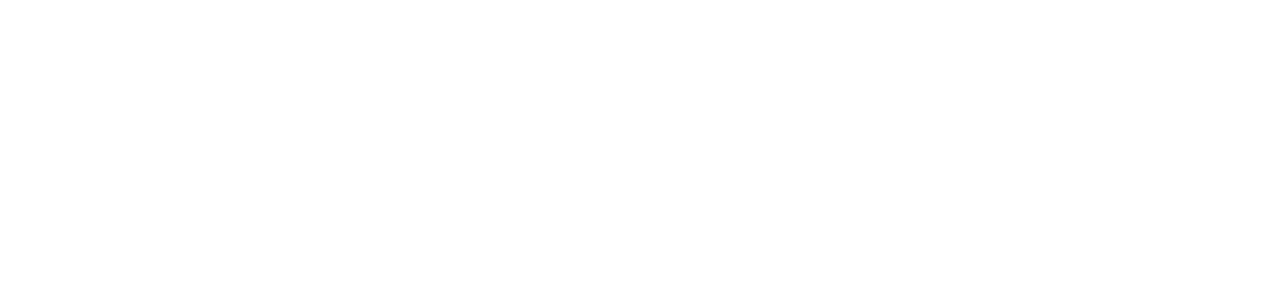
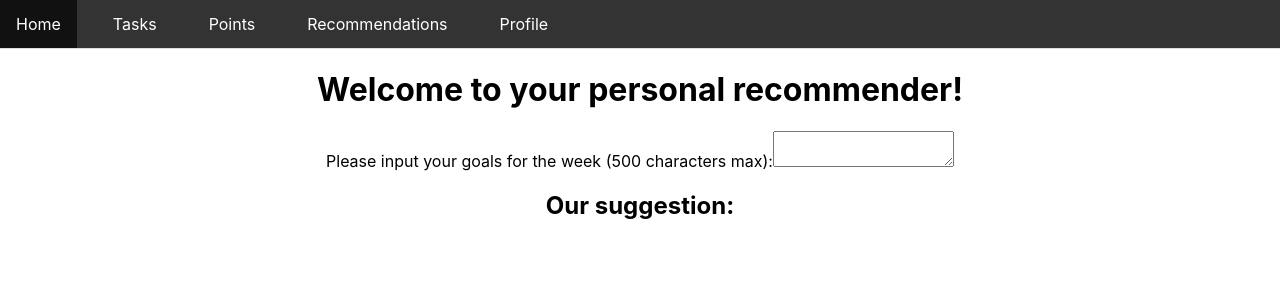
Before and after one commit to Rigpea/project_ada, a React (Create React App) app in the folder team/: page /recommendations in a window 1280 px wide. Before the commit this address had no page. Shown: the top 300 px of the page. Built offline with nearby package versions, Linux system fonts and the light colour scheme.

Commit message:
changes made

```diff
--- a/team/src/App.js
+++ b/team/src/App.js
@@ -5,6 +5,7 @@
 import SignupPage from './pages/SignupPage/SignupPage';
 import LoggedInPage from './pages/LoggedInPage/LoggedInPage';
 import ProfilePage from './pages/ProfilePage/ProfilePage';
+import Recommendations from './pages/Recommendations/Recommendations'
 
 const App = () => {
   return (
@@ -16,6 +17,7 @@
         <Route path="/signup" element={<SignupPage />} />
         <Route path="/loggedIn" element={<LoggedInPage />} />
         <Route path="/profilepage" element={<ProfilePage />} />
+        <Route path="/recommendations" element={<Recommendations />} />
       </Routes>
     </Router>
   );
--- /dev/null
+++ b/team/src/components/gpt.css
@@ -0,0 +1,39 @@
+.gpt-container {
+    display: flex;
+    flex-direction: column;
+    align-items: center;
+  }
+
+  .input-textbox{
+    width: 80%;
+    padding: 10px;
+    border: 1px solid #ddd;
+    border-radius: 4px;
+    height: 150px; /* or any appropriate height */
+    resize: vertical; /* allows the user to change the height */
+    margin-left: auto;
+    margin-right: auto;
+  }
+  .output-textbox {
+    width: 80%;
+    padding: 10px;
+    border: 1px solid #ddd;
+    border-radius: 4px;
+    height: 150px; /* or any appropriate height */
+    resize: vertical; /* allows the user to change the height */
+    margin-left: auto;
+    margin-right: auto;
+  }
+
+  .submit-button {
+    padding: 10px 20px;
+    background-color: #007bff;
+    color: white;
+    border: none;
+    border-radius: 4px;
+    cursor: pointer;
+  }
+
+  .submit-button:hover {
+    background-color: #0056b3;
+  }
--- a/team/src/components/gpt.js
+++ b/team/src/components/gpt.js
@@ -1,53 +1,54 @@
-import React, { useState } from 'react';
-import './ChatPage.css';
+import React, { useState, useEffect } from 'react';
+import './gpt.css'; // Import corresponding CSS file
 
-function ChatPage() {
-    const [item, setItem] = useState('');
-    const [description, setDescription] = useState('');
-    const [response, setResponse] = useState('');
-    const [isLoading, setIsLoading] = useState(false);
+const Recommendations = () => {
+  const [userInput, setUserInput] = useState('');
+  const [recommendation, setRecommendation] = useState('');
 
-    const handleSubmit = () => {
-        setIsLoading(true);
-        fetch('http://localhost:8080/api/gpt-chat', {
-            method: 'POST',
-            headers: { 'Content-Type': 'application/json' },
-            body: JSON.stringify({ item, description })
-        })
-        .then(res => res.json())
-        .then(data => {
-            setResponse(data.response);
-            setIsLoading(false);
-        })
-        .catch(err => {
-            console.error('Error:', err);
-            setIsLoading(false);
+  useEffect(() => {
+    const processInput = async () => {
+      try {
+        const response = await fetch('http://localhost:5000/api/gpt', {
+          method: 'POST',
+          headers: {
+            'Content-Type': 'application/json',
+          },
+          body: JSON.stringify({ user_input: userInput }),
         });
+
+        if (!response.ok) {
+          throw new Error(`HTTP error! Status: ${response.status}`);
+        }
+
+        const data = await response.json();
+        setRecommendation(data);
+      } catch (error) {
+        console.error('Error fetching recommendation:', error);
+      }
     };
 
-    return (
-        <div>
-            <h1>Chat with PiggyBank Teller</h1>
-            <input
-                type="text"
-                value={item}
-                onChange={e => setItem(e.target.value)}
-                placeholder="Item"
-            />
-            <textarea
-                value={description}
-                onChange={e => setDescription(e.target.value)}
-                placeholder="Describe the item"
-            />
-            <button onClick={handleSubmit}>Submit</button>
+    document.getElementById('userInput').addEventListener('input', processInput);
 
-            {isLoading ? (
-                <p>Loading...</p>
-            ) : (
-                <div className="response-box">Response: {response}</div>
-            )}
-        </div>
-    );
-}
+    return () => {
+      document.getElementById('userInput').removeEventListener('input', processInput);
+    };
+  }, [userInput]);
 
-export default ChatPage;
+  return (
+    <div>
+      <label htmlFor="userInput">
+        Please input your goals for the week (500 characters max):
+      </label>
+      <textarea
+        id="userInput"
+        maxLength="500"
+        value={userInput}
+        onChange={(e) => setUserInput(e.target.value)}
+      />
+      <h2>Our suggestion:</h2>
+      <div id="outputBox">{recommendation}</div>
+    </div>
+  );
+};
+
+export default Recommendations;
--- a/team/src/pages/Recommendations/Recommendations.css
+++ b/team/src/pages/Recommendations/Recommendations.css
@@ -1,28 +1,19 @@
-/* styles.css */
 
-body {
-    font-family: 'Arial', sans-serif;
-    margin: 20px;
+
+  .navigation-bar ul {
+    list-style-type: none;
+    margin: 0;
+    padding: 0;
+    /* More styles for the navigation list */
   }
 
-  label {
-    display: block;
-    margin-bottom: 10px;
+  .navigation-bar li {
+    display: inline-block;
+    margin-right: 20px;
+    /* Additional styles for list items */
   }
 
-  textarea {
-    width: 100%;
-    height: 100px;
-    max-width: 500px;
+  .navigation-bar a {
+    text-decoration: none;
+    /* Styles for your anchor tags */
   }
-
-  h2 {
-    margin-top: 20px;
-  }
-
-  #outputBox {
-    border: 1px solid #ccc;
-    padding: 10px;
-    margin-top: 10px;
-    max-width: 500px;
-  }
--- a/team/src/pages/Recommendations/Recommendations.js
+++ b/team/src/pages/Recommendations/Recommendations.js
@@ -1,45 +1,26 @@
-// Create elements
-import './Recommendations.css'; // Import corresponding CSS file
+// Recommendations.js
+import React from 'react';
+import OurRecommendations from "../../components/gpt.js";
+import './Recommendations.css';
 
-const label = document.createElement('label');
-label.setAttribute('for', 'userInput');
-label.textContent = 'Please input your goals for the week (500 characters max):';
+const Recommendations = () => {
+  return (
+    <div className="logged-in-container">
+      <nav className="navigation-bar">
+        <ul>
+          <li><a href="/loggedinpage">Home</a></li>
+          <li><a href="/tasks">Tasks</a></li>
+          <li><a href="/points">Points</a></li>
+          <li><a href="/recommendations">Recommendations</a></li>
+          <li><a href="/profilepage">Profile</a></li>
+        </ul>
+      </nav>
+      <div className="content">
+        <h1>Welcome to your personal recommender!</h1>
+        <OurRecommendations />  {/* Use the renamed component here */}
+      </div>
+    </div>
+  );
+};
 
-const textarea = document.createElement('textarea');
-textarea.setAttribute('id', 'userInput');
-textarea.setAttribute('maxlength', '500');
-
-const outputTitle = document.createElement('h2');
-outputTitle.textContent = 'Our suggestion:';
-
-const outputBox = document.createElement('div');
-outputBox.setAttribute('id', 'outputBox');
-
-// Append elements to the body
-document.body.appendChild(label);
-document.body.appendChild(textarea);
-document.body.appendChild(outputTitle);
-document.body.appendChild(outputBox);
-
-// Function to handle user input and get suggestion from GPT
-async function processInput() {
-    // Get user input
-    const userInput = document.getElementById('userInput').value;
-
-    // Call your API or GPT.js file to get a response
-    const gptResponse = await getGPTResponse(userInput);
-
-    // Display the response in the output box
-    document.getElementById('outputBox').innerText = gptResponse;
-}
-
-// Simulate your API call to GPT
-async function getGPTResponse(input) {
-    // You should replace this with your actual API call or GPT.js logic
-    // For now, let's assume GPT.js has a function called getResponse
-    // that returns a Promise resolving to the suggestion
-    return await getResponse(input);
-}
-
-// Attach the processInput function to the input event of the textarea
-document.getElementById('userInput').addEventListener('input', processInput);
+export default Recommendations;
```
